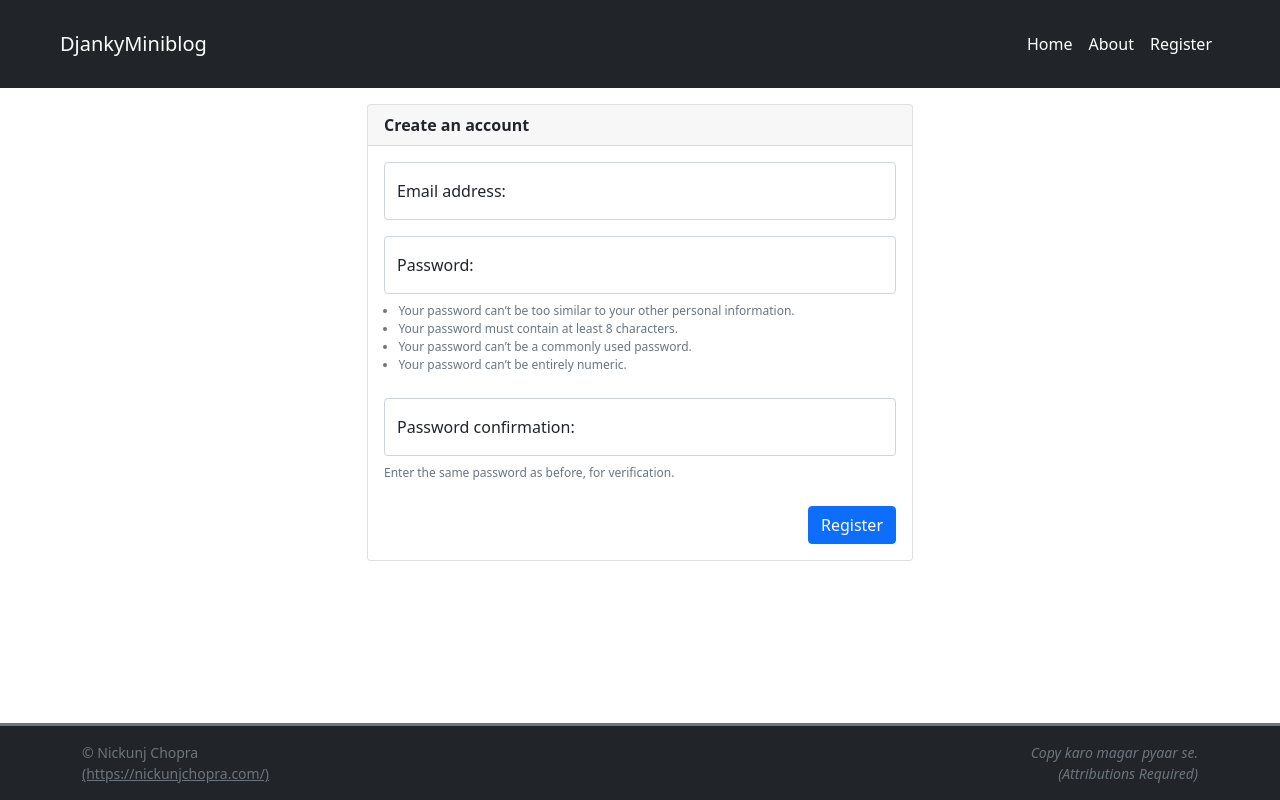
After one commit to NerdvanaNC/djankyminiblog, a Django app: page /register/ in a window 1280 px wide. The commit adds this page. Run offline with Django 3.2, Linux system fonts and the light colour scheme; some libraries are stand-ins or nearby versions.

Commit message:
Finally consolidated login into the main view, no need for a separate custom_login() view anymore - it was really bothering me; separated alerts into their own template block, each page can now use the alerts block to display whatever they want (no longer only restricted to URL GET requests). I have yet to improve upon the alerts inclusion tag I made so that it can handle all sorts of alert requests.

```diff
--- a/djankyminiblog/settings.py
+++ b/djankyminiblog/settings.py
@@ -43,6 +43,7 @@ INSTALLED_APPS = [
     'django.contrib.messages',
     'django.contrib.staticfiles',
     'main.apps.MainConfig',
+    'widget_tweaks',
 ]
 
 MIDDLEWARE = [
--- a/main/forms.py
+++ b/main/forms.py
@@ -1,5 +1,6 @@
 from django import forms
-from django.contrib.auth.forms import AuthenticationForm
+from django.contrib.auth.forms import AuthenticationForm, UserCreationForm
+from django.contrib.auth.models import User
 
 class NewPost(forms.Form):
   text = forms.CharField(label="", max_length=240, widget=(forms.TextInput(
@@ -10,3 +11,15 @@ class LoginForm(AuthenticationForm):
     attrs={"class": "username form-control", "placeholder": "Username"})))
   password = forms.CharField(label="", max_length=240, widget=(forms.PasswordInput(
     attrs={"class": "password form-control", "placeholder": "Password"})))
+
+class RegisterForm(UserCreationForm):
+  # email = forms.EmailField(label="Email", max_length=240, widget=(forms.TextInput(
+  #   attrs={"class": "email form-control", "placeholder": "Email"})))
+  # password1 = forms.CharField(label="Password", max_length=240, widget=(forms.PasswordInput(
+  #   attrs={"class": "password1 form-control", "placeholder": "Password"})))
+  # password2 = forms.CharField(label="Password (again)", max_length=240, widget=(forms.PasswordInput(
+  #   attrs={"class": "password2 form-control", "placeholder": "Password (again)"})))
+
+  class Meta:
+    model = User
+    fields = ('email', 'password1', 'password2')
--- a/main/templates/alerts.html
+++ b/main/templates/alerts.html
@@ -1,6 +1,6 @@
 {% load tag_alerts %}
 
-<div class="m-0 alert alert-dismissible fade show {{ context.0 }}" role="alert">
+<div class="m-0 alert shadow-sm alert-dismissible fade show {{ context.0 }}" role="alert">
   {{ context.1 }}
   <button type="button" class="btn-close" data-bs-dismiss="alert" aria-label="Close"></button>
 </div>
--- a/main/templates/main/index.html
+++ b/main/templates/main/index.html
@@ -10,6 +10,22 @@
     <style type="text/css">
       .navbar {
         z-index: 1;
+      }
+
+      #alerts {
+        position: fixed;
+        left: 0;
+        right: 0;
+        top: 3.5rem;
+        z-index: 1000;
+      }
+
+      .help-text {
+        font-size: 0.75rem;
+      }
+
+      .help-text ul {
+        padding-left: 0.9rem;
       }
     </style>
   </head>
@@ -36,18 +52,26 @@
               </li>
             {% endif %}
             <li class="nav-item">
-              <a class="nav-link active" aria-current="page" href="#">Home</a>
+              <a class="nav-link active" aria-current="page" href="/">Home</a>
             </li>
             <li class="nav-item">
               <a class="nav-link active" aria-current="page" href="/about">About</a>
+            </li>
+            <li class="nav-item">
+              <a class="nav-link active" aria-current="page" href="/register">Register</a>
             </li>
           </ul>
         </div>
       </div>
     </nav>
     <div class="container">
+
+      {% block alerts %}
+      {% endblock alerts %}
+
       {% block content %}
       {% endblock content %}
+
     </div>
     <footer class="footer mt-auto py-3 bg-dark border-top border-3 border-secondary">
       <div class="container">
--- /dev/null
+++ b/main/templates/main/register.html
@@ -0,0 +1,68 @@
+{% extends 'main/index.html' %}
+
+{% load widget_tweaks %}
+{% load tag_alerts %}
+
+{% block alerts %}
+  <div class="row justify-content-center" id="alerts">
+    <div class="col-md-6 col-12">
+      {% if request.GET %}
+        {% alert request.GET %}
+      {% elif form.errors %}
+        <div class="m-0 alert alert-danger shadow-sm alert-dismissible fade show" role="alert">
+          {% for field in form %}
+            <ul class="small">
+              {% for error in field.errors %}
+                <li>{{ error|escape }}</li>
+              {% endfor %}
+            </ul>
+          {% endfor %}
+          <button type="button" class="btn-close" data-bs-dismiss="alert" aria-label="Close"></button>
+        </div>
+      {% endif %}
+    </div>
+  </div>
+{% endblock alerts %}
+
+{% block title %}Register{% endblock title %}
+
+{% block content %}
+  {% if not user.is_authenticated %}
+    <div class="row justify-content-center">
+      <div class="col-12 col-md-6">
+        <div class="card my-3">
+          <div class="card-header">
+            <strong>Create an account</strong>
+          </div>
+          <div class="container py-3 px-3">
+            <form method="post">
+              {% csrf_token %}
+              {% for field in form %}
+                <div class="form-floating mb-3">
+                  {% render_field field class="form-control" placeholder=field.label.tag %}
+                  <label for="{{ form.username.id_for_label }}">{{ field.label_tag }}</label>
+                  {% if field.help_text %}
+                    <div class="help-text text-secondary mt-2 mb-4">{{ field.help_text }}</div>
+                  {% endif %}
+                </div>
+              {% endfor %}
+              <div class="text-end">
+                <button type="submit" class="btn btn-primary">Register</button>
+              </div>
+            </form>
+          </div>
+        </div>
+      {% else %}
+        <div class="card my-3">
+          <div class="card-header">
+            <strong>Create an account</strong>
+          </div>
+          <div class="container py-3 px-3">
+            <p class="lead">You're already logged in!</p>
+            <p>View posts or create one of your own on the <a href="/">Homepage &rarr;</a></p>
+          </div>
+        </div>
+      {% endif %}
+    </div>
+  </div>
+{% endblock content %}
--- a/main/urls.py
+++ b/main/urls.py
@@ -4,6 +4,6 @@ from . import views
 urlpatterns = [
     path('', views.main),
     path('about/', views.about),
-    path('login/', views.custom_login),
+    path('register/', views.custom_register),
     path('logout/', views.custom_logout),
 ]
--- a/main/views.py
+++ b/main/views.py
@@ -1,44 +1,75 @@
 from django.shortcuts import render
 from django.http import HttpResponseRedirect
 from django.contrib.auth import authenticate, login, logout
-from .forms import NewPost, LoginForm
+from .forms import NewPost, LoginForm, RegisterForm
 from .models import Post
 
 # Create your views here.
 def main(response):
   all_posts = Post.objects.all()
+
+  # DEBUG
+
+  # form = LoginForm()
+  # if response.method == 'POST':
+  #   print("DEBUG:", response.POST)
+  #   print("DEBUG:", response.POST.get('login'))
+  #   if 'login' in response.POST:
+  #     print("DEBUG: 'login' is in POST")
+  #   else:
+  #     print("DEBUG: 'login' is NOT IN POST")
+
   if response.user.is_authenticated:
     # User logged in
     if response.method == 'POST':
-      form = NewPost(response.POST)
-      if form.is_valid():
-        post_text = form.cleaned_data['text']
-        p = Post(text = post_text, likes = 0)
-        p.save()
-        return HttpResponseRedirect('/') # If everything's cool; return back to the homepage with a blank form.
+      if 'post' in response.POST:
+        form = NewPost(response.POST)
+        if form.is_valid():
+          post_text = form.cleaned_data['text']
+          p = Post(text = post_text, likes = 0)
+          p.save()
+          return HttpResponseRedirect('/') # If everything's cool; return back to the homepage with a blank form.
     else:
       form = NewPost()
   else:
-    # User not logged in
-    form = LoginForm()
+    if response.method == 'POST':
+      if 'login' in response.POST:
+        form = LoginForm(response.POST)
+        username = response.POST.get('username')
+        password = response.POST.get('password')
+        user = authenticate(response, username=username, password=password)
+        if user is not None:
+          login(response, user)
+          return HttpResponseRedirect('/?msg=Welcome back!')
+        else:
+          return HttpResponseRedirect('/?err=Invalid Credentials. Please try again.')
+    else:
+      form = LoginForm()
 
   return render(response, 'main/homepage.html', {'form': form, 'all_posts': all_posts})
 
-def custom_login(response):
-  if response is not None:
-    if response.method == 'POST':
-      username = response.POST.get('username')
-      password = response.POST.get('password')
+
+def custom_register(response):
+  if response.method == 'POST':
+    form = RegisterForm(response.POST)
+    if form.is_valid():
+      form.save()
+      username = form.cleaned_data['username']
+      password = form.cleaned_data['password1']
       user = authenticate(response, username=username, password=password)
       if user is not None:
         login(response, user)
-        return HttpResponseRedirect('/?msg=Welcome back!')
+        return HttpResponseRedirect('/?msg=Welcome!')
+  else:
+    form = RegisterForm()
 
-  return HttpResponseRedirect('/?err=Invalid details. Please try again.')
+  return render(response, 'main/register.html', {'form': form})
+
 
 def custom_logout(response):
   logout(response)
   return HttpResponseRedirect('/?msg=You\'ve logged out.')
 
+
 def about(response):
   return render(response, 'main/about.html', {})
```
Also changed, not shown: main/templates/main/about.html (+12 -4 lines), main/templates/main/homepage.html (+23 -4 lines).
